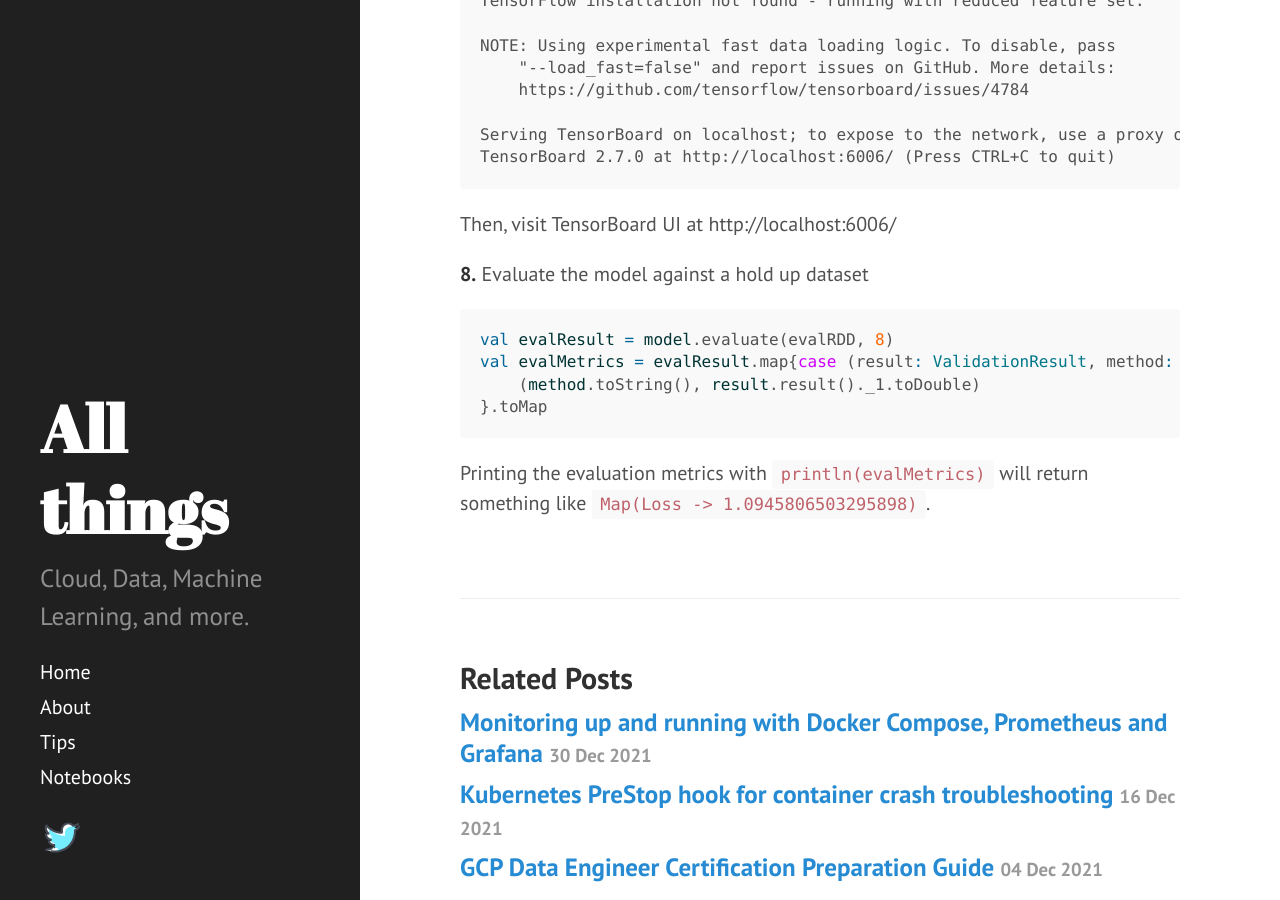
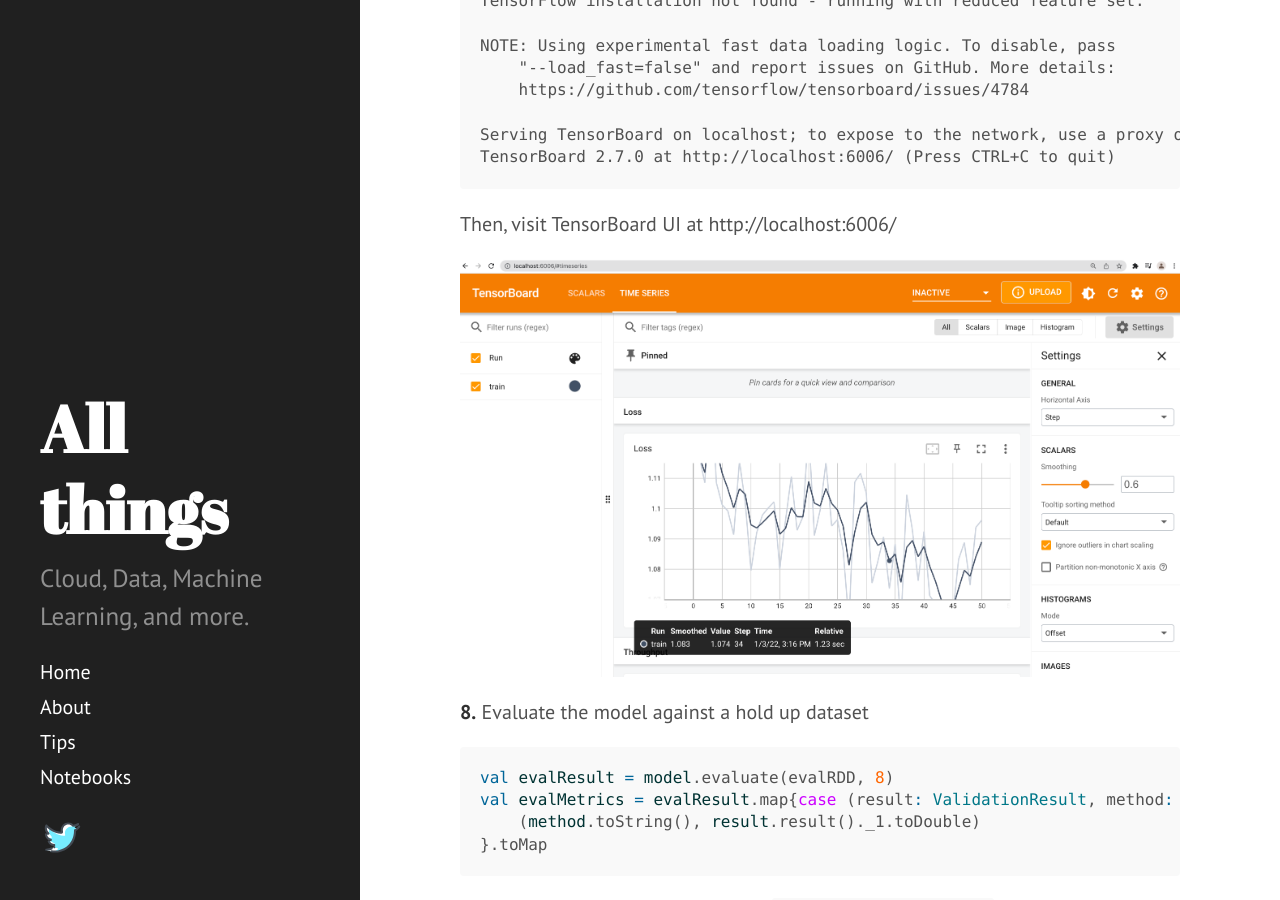
Before and after one commit to dzlab/dzlab.github.io, a Jekyll site: the page built from _posts/2021-12-22-deeplearning-spark.md, in a window 1280 px wide and 900 px high, scrolled down 4196 px. Built offline with Jekyll 4.4.1, drawn with Linux system fonts in a browser that asks for light colours; nearby versions of some CDN libraries; a script that is not in the unit is left out; the table of contents is made by our own code.

Commit message:
tensorboard screenshot

````diff
--- a/_posts/2021-12-22-deeplearning-spark.md
+++ b/_posts/2021-12-22-deeplearning-spark.md
@@ -175,6 +175,8 @@
 
 Then, visit TensorBoard UI at http://localhost:6006/
 
+![spark-bigdl-tensorboard]({{ "assets/2021/20211230-spark-bigdl-tensorboard.png" | absolute_url }}){: .center-image }
+
 **8.** Evaluate the model against a hold up dataset
 
 ```scala
````
Also changed, not shown: assets/2021/20211230-spark-bigdl-tensorboard.png (added).
